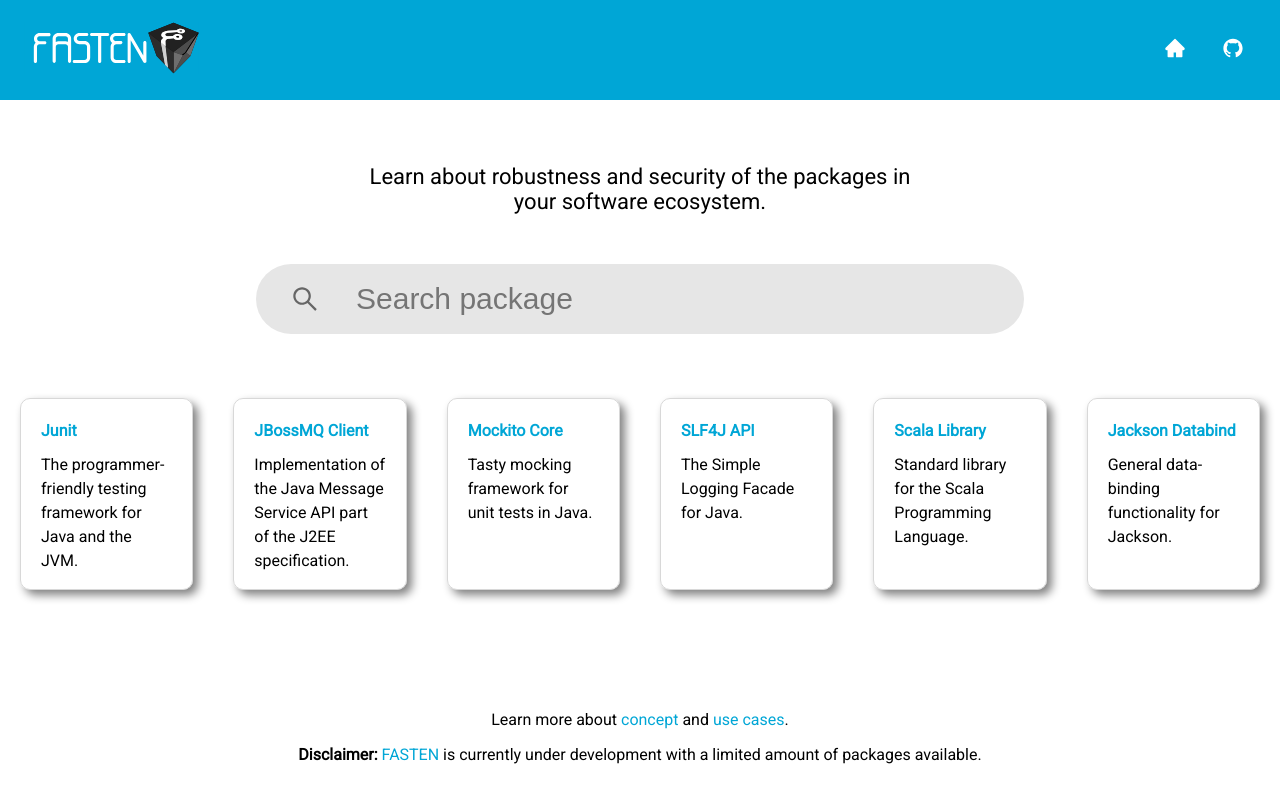
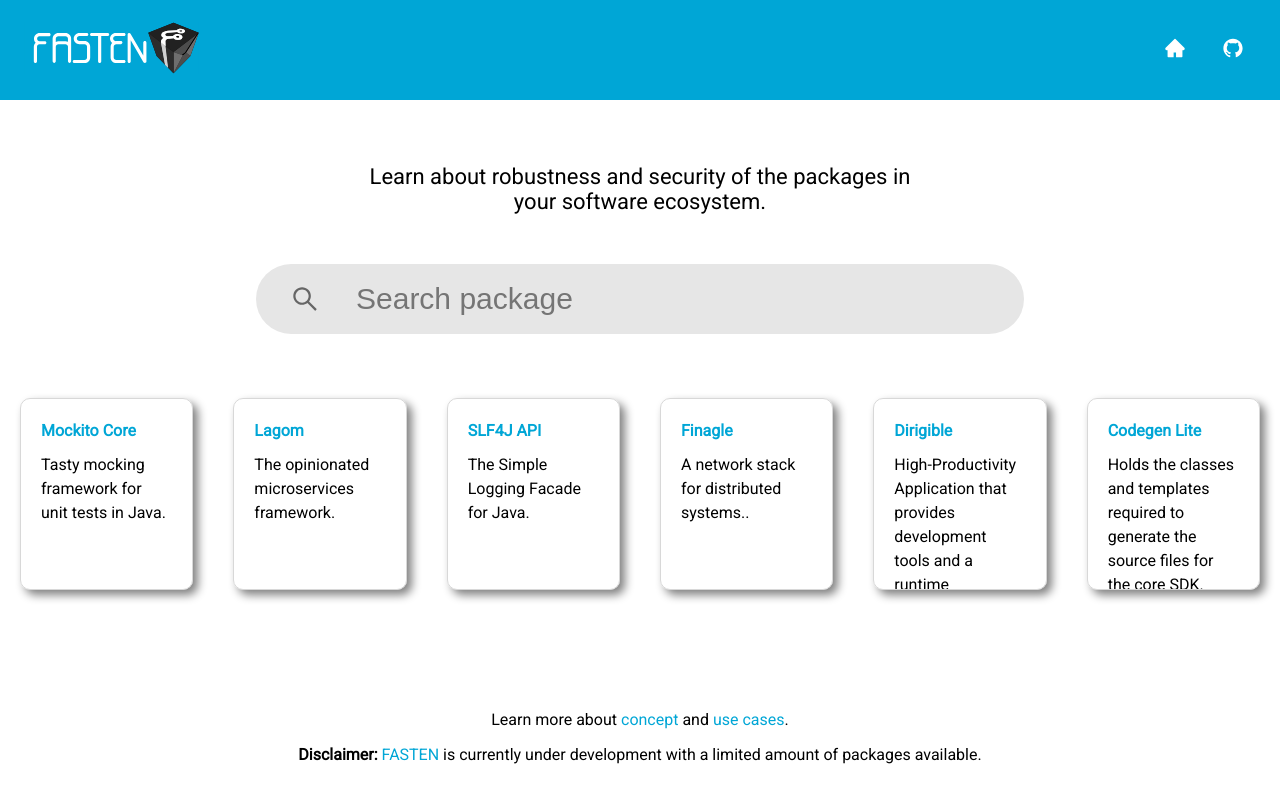
Before and after one commit to fasten-project/fasten-web, a React (Create React App) app: page /#/home in a window 1280 px wide. Built offline with nearby package versions, Linux system fonts and the light colour scheme.

Commit message:
Replace example artifacts with ones containing modules

```diff
--- a/src/components/HomeExamples/HomeExamples.tsx
+++ b/src/components/HomeExamples/HomeExamples.tsx
@@ -17,23 +17,16 @@ export class HomeExamples extends React.Component<
     return (
       <StyledHomeExamplesContainer>
         <HomeExampleBlock
-          pkgName={"Junit"}
-          pkgDesc={
-            "The programmer-friendly testing framework for Java and the JVM."
-          }
-          pkgUrl={"/#/packages/junit:junit"}
-        />
-        <HomeExampleBlock
-          pkgName={"JBossMQ Client"}
-          pkgDesc={
-            "Implementation of the Java Message Service API part of the J2EE specification."
-          }
-          pkgUrl={"/#/packages/jboss:jbossmq-client/3.2.3"}
-        />
-        <HomeExampleBlock
           pkgName={"Mockito Core"}
           pkgDesc={"Tasty mocking framework for unit tests in Java."}
           pkgUrl={"/#/packages/org.mockito:mockito-core/1.10.18"}
+        />
+        <HomeExampleBlock
+          pkgName={"Lagom"}
+          pkgDesc={"The opinionated microservices framework."}
+          pkgUrl={
+            "/#/packages/com.lightbend.lagom:lagom-scaladsl-cluster_2.11/1.4.1"
+          }
         />
         <HomeExampleBlock
           pkgName={"SLF4J API"}
@@ -41,14 +34,25 @@ export class HomeExamples extends React.Component<
           pkgUrl={"/#/packages/org.slf4j:slf4j-api/1.1.0"}
         />
         <HomeExampleBlock
-          pkgName={"Scala Library"}
-          pkgDesc={"Standard library for the Scala Programming Language."}
-          pkgUrl={"/#/packages/org.scala-lang:scala-library/2.10.0"}
+          pkgName={"Finagle"}
+          pkgDesc={"A network stack for distributed systems.."}
+          pkgUrl={"/#/packages/com.twitter:finagle-tunable_2.13/20.10.0"}
         />
         <HomeExampleBlock
-          pkgName={"Jackson Databind"}
-          pkgDesc={"General data-binding functionality for Jackson."}
-          pkgUrl={"/#/packages/com.fasterxml.jackson.core:jackson-databind"}
+          pkgName={"Dirigible"}
+          pkgDesc={
+            "High-Productivity Application that provides development tools and a runtime environment."
+          }
+          pkgUrl={
+            "/#/packages/org.eclipse.dirigible:dirigible-core-messaging/5.2.0"
+          }
+        />
+        <HomeExampleBlock
+          pkgName={"Codegen Lite"}
+          pkgDesc={
+            "Holds the classes and templates required to generate the source files for the core SDK."
+          }
+          pkgUrl={"/#/packages/software.amazon.awssdk:codegen-lite/2.14.12"}
         />
       </StyledHomeExamplesContainer>
     );
```
